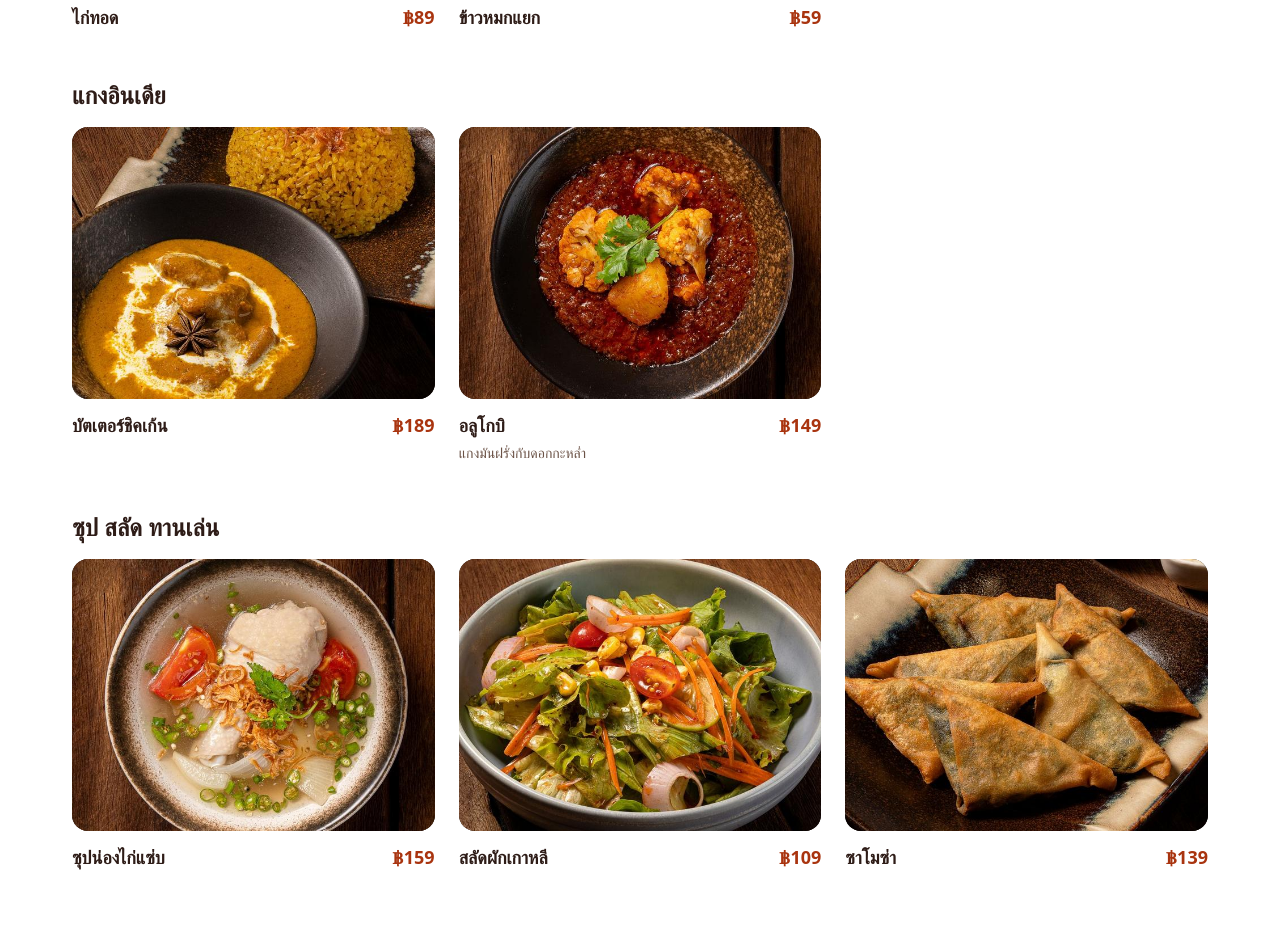
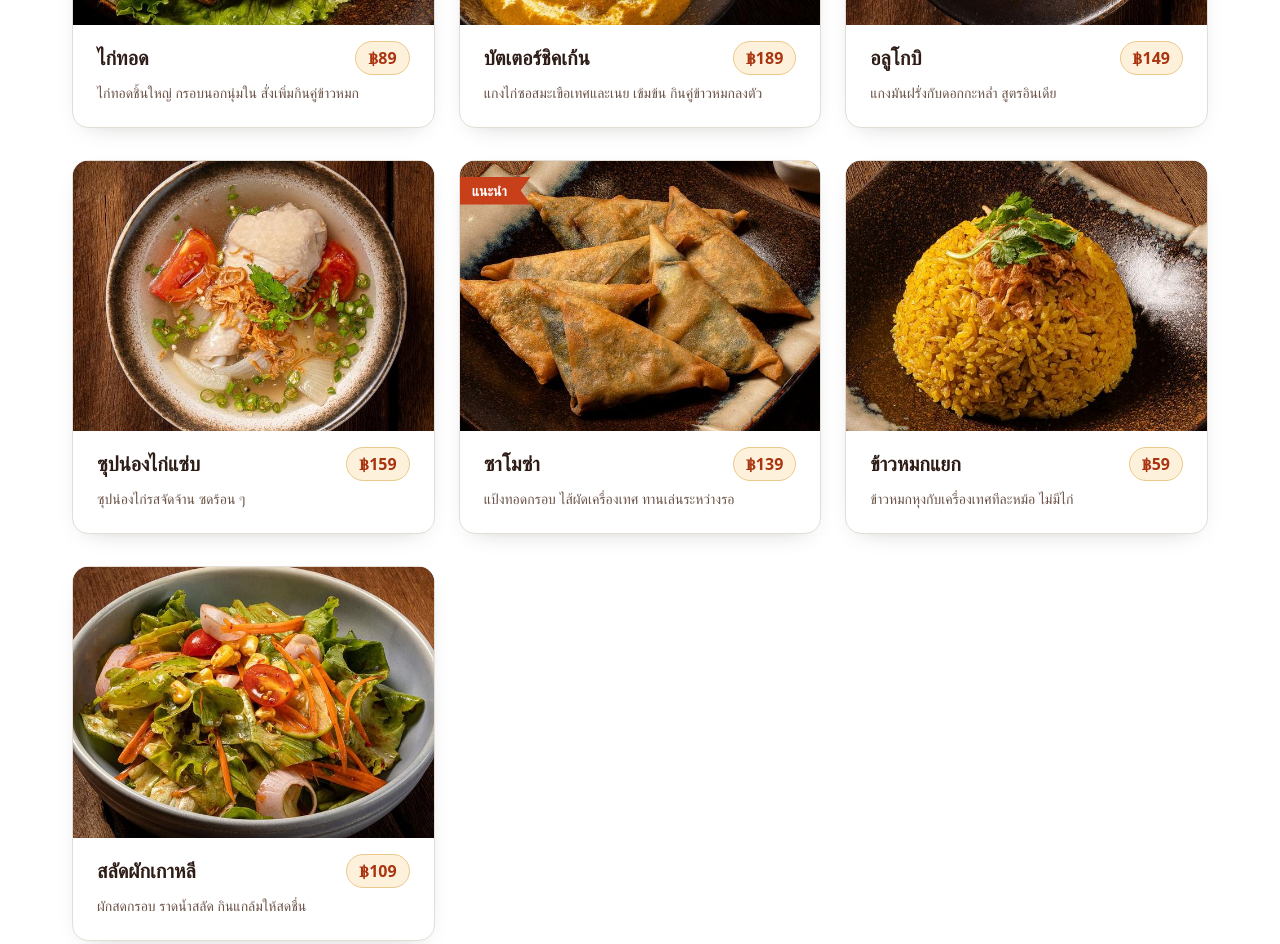
Before and after one commit to anawat34115/aman-design, a plain HTML site: page index.html in a window 1280 px wide. Shown: the part 1876-2820 px from the top of the page. Drawn offline with nearby package versions, Linux system fonts and the light colour scheme; a web font is replaced by a local one.

Commit message:
Menu as one grid of cards with recommended ribbons
- White cards with photo, name, price pill and a short description
- "แนะนำ" ribbon on the two sets, butter chicken and samosa
- Category headings removed; cards in the shop's chosen order
- Ignore the drafts folder

Co-Authored-By: Claude Opus 5.5 <noreply@anthropic.com>

```diff
--- a/index.html
+++ b/index.html
@@ -163,14 +163,16 @@ a.is-pending:not(.btn){text-decoration:none}
 
 /* Menu card */
 .menu-list{display:flex;flex-direction:column;gap:48px}
-.cat h3{margin-bottom:16px}
 .mgrid{display:grid;grid-template-columns:repeat(3,minmax(0,1fr));gap:32px 24px}
-.mcard{display:flex;flex-direction:column;gap:12px;margin:0}
-.mcard img{width:100%;aspect-ratio:4/3;object-fit:cover;border-radius:var(--r-lg);background:var(--wood)}
-.mrow{display:flex;justify-content:space-between;align-items:baseline;gap:12px}
-.mrow b{font:600 18px/28px var(--font)}
-.mrow .price{font:600 18px/28px var(--font);color:var(--brand-hover);white-space:nowrap}
-.mcard small{margin-top:-8px;font:400 14px/20px var(--font);color:var(--ink-2)}
+.mcard{position:relative;display:flex;flex-direction:column;margin:0;background:var(--paper);border:1px solid var(--line);border-radius:var(--r-lg);overflow:hidden;box-shadow:0 8px 24px -16px rgba(36,24,18,.35)}
+.mimg{position:relative;background:var(--wood)}
+.mimg img{display:block;width:100%;aspect-ratio:4/3;object-fit:cover}
+.mbody{display:flex;flex-direction:column;gap:8px;padding:16px 24px 24px}
+.mrow{display:flex;justify-content:space-between;align-items:center;gap:12px}
+.mrow b{font:600 20px/28px var(--font)}
+.mrow .price{font:600 16px/24px var(--font);color:var(--brand-hover);white-space:nowrap;background:#FDF1DC;border:1px solid #EBC98A;border-radius:999px;padding:4px 12px}
+.mbody p{font:400 14px/20px var(--font);color:var(--ink-2)}
+.ribbon{position:absolute;top:16px;left:0;z-index:1;font:600 14px/20px var(--font);color:#fff;background:var(--brand);padding:4px 24px 4px 12px;clip-path:polygon(0 0,100% 0,calc(100% - 10px) 50%,100% 100%,0 100%)}
 
 /* People + promises */
 .people{display:grid;grid-template-columns:minmax(0,1fr) minmax(0,1fr);gap:64px;align-items:center}
@@ -330,9 +332,11 @@ a.is-pending:not(.btn){text-decoration:none}
   .set-tag.a{left:8px}
   .set-tag.b{right:8px}
   .mgrid{grid-template-columns:repeat(2,minmax(0,1fr));gap:24px 16px}
-  .mrow{flex-direction:column;gap:0}
-  .mrow b,.mrow .price{font-size:16px;line-height:24px}
-  .mcard small{margin-top:0}
+  .mbody{padding:12px 12px 16px}
+  .mrow{flex-direction:column;align-items:flex-start;gap:8px}
+  .mrow b{font-size:16px;line-height:24px}
+  .mrow .price{font-size:14px;line-height:20px;padding:2px 8px}
+  .ribbon{top:8px;font-size:12px;line-height:16px;padding:4px 16px 4px 8px}
   .gtrack{grid-auto-columns:86%;gap:16px}
   .gsum{margin-top:-16px}
   .garrow{display:none}
@@ -414,30 +418,17 @@ a.is-pending:not(.btn){text-decoration:none}
       <h2 class="heading-2" id="menu-h">เมนูและราคา</h2>
       <p class="body-3 muted">ราคาทานที่ร้าน ราคาบนแอปเดลิเวอรี่อาจต่างกันเล็กน้อย</p>
     </div>
-    <div class="cat rv">
-      <h3 class="heading-5">ไก่และข้าว</h3>
-      <div class="mgrid">
-        <article class="mcard"><img src="img/set-grilled.jpg" alt="เซ็ตข้าวหมกไก่ย่าง" loading="lazy" width="640" height="640"><div class="mrow"><b>เซ็ตข้าวหมกไก่ย่าง</b><span class="price">฿189</span></div></article>
-        <article class="mcard"><img src="img/set-fried.jpg" alt="เซ็ตข้าวหมกไก่ทอด" loading="lazy" width="640" height="640"><div class="mrow"><b>เซ็ตข้าวหมกไก่ทอด</b><span class="price">฿189</span></div></article>
-        <article class="mcard"><img src="img/grilled-chicken.jpg" alt="ไก่ย่าง" loading="lazy" width="640" height="640"><div class="mrow"><b>ไก่ย่าง</b><span class="price">฿89</span></div></article>
-        <article class="mcard"><img src="img/fried-chicken.jpg" alt="ไก่ทอด" loading="lazy" width="640" height="640"><div class="mrow"><b>ไก่ทอด</b><span class="price">฿89</span></div></article>
-        <article class="mcard"><img src="img/rice.jpg" alt="ข้าวหมกแยก" loading="lazy" width="640" height="640"><div class="mrow"><b>ข้าวหมกแยก</b><span class="price">฿59</span></div></article>
-      </div>
-    </div>
-    <div class="cat rv">
-      <h3 class="heading-5">แกงอินเดีย</h3>
-      <div class="mgrid">
-        <article class="mcard"><img src="img/butter-chicken.jpg" alt="บัตเตอร์ชิคเก้น" loading="lazy" width="640" height="640"><div class="mrow"><b>บัตเตอร์ชิคเก้น</b><span class="price">฿189</span></div></article>
-        <article class="mcard"><img src="img/aloo-gobi.jpg" alt="อลูโกบิ" loading="lazy" width="640" height="640"><div class="mrow"><b>อลูโกบิ</b><span class="price">฿149</span></div><small>แกงมันฝรั่งกับดอกกะหล่ำ</small></article>
-      </div>
-    </div>
-    <div class="cat rv">
-      <h3 class="heading-5">ซุป สลัด ทานเล่น</h3>
-      <div class="mgrid">
-        <article class="mcard"><img src="img/soup.jpg" alt="ซุปน่องไก่แซ่บ" loading="lazy" width="640" height="640"><div class="mrow"><b>ซุปน่องไก่แซ่บ</b><span class="price">฿159</span></div></article>
-        <article class="mcard"><img src="img/salad.jpg" alt="สลัดผักเกาหลี" loading="lazy" width="640" height="640"><div class="mrow"><b>สลัดผักเกาหลี</b><span class="price">฿109</span></div></article>
-        <article class="mcard"><img src="img/samosa.jpg" alt="ซาโมซ่า" loading="lazy" width="640" height="640"><div class="mrow"><b>ซาโมซ่า</b><span class="price">฿139</span></div></article>
-      </div>
+    <div class="mgrid rv">
+      <article class="mcard"><span class="ribbon">แนะนำ</span><div class="mimg"><img src="img/set-grilled.jpg" alt="เซ็ตข้าวหมกไก่ย่าง" loading="lazy" width="640" height="640"></div><div class="mbody"><div class="mrow"><b>เซ็ตข้าวหมกไก่ย่าง</b><span class="price">฿189</span></div><p>ข้าวหมกหอมเครื่องเทศ ไก่ย่างชิ้นโต สลัด และน้ำจิ้มเขียวในจานเดียว</p></div></article>
+      <article class="mcard"><span class="ribbon">แนะนำ</span><div class="mimg"><img src="img/set-fried.jpg" alt="เซ็ตข้าวหมกไก่ทอด" loading="lazy" width="640" height="640"></div><div class="mbody"><div class="mrow"><b>เซ็ตข้าวหมกไก่ทอด</b><span class="price">฿189</span></div><p>ข้าวหมกหอมเครื่องเทศ ไก่ทอดกรอบนอกนุ่มใน สลัด และน้ำจิ้มเขียว</p></div></article>
+      <article class="mcard"><div class="mimg"><img src="img/grilled-chicken.jpg" alt="ไก่ย่าง" loading="lazy" width="640" height="640"></div><div class="mbody"><div class="mrow"><b>ไก่ย่าง</b><span class="price">฿89</span></div><p>ไก่หมักเครื่องเทศ ย่างจนหอม สั่งเพิ่มกินคู่ข้าวหมก</p></div></article>
+      <article class="mcard"><div class="mimg"><img src="img/fried-chicken.jpg" alt="ไก่ทอด" loading="lazy" width="640" height="640"></div><div class="mbody"><div class="mrow"><b>ไก่ทอด</b><span class="price">฿89</span></div><p>ไก่ทอดชิ้นใหญ่ กรอบนอกนุ่มใน สั่งเพิ่มกินคู่ข้าวหมก</p></div></article>
+      <article class="mcard"><span class="ribbon">แนะนำ</span><div class="mimg"><img src="img/butter-chicken.jpg" alt="บัตเตอร์ชิคเก้น" loading="lazy" width="640" height="640"></div><div class="mbody"><div class="mrow"><b>บัตเตอร์ชิคเก้น</b><span class="price">฿189</span></div><p>แกงไก่ซอสมะเขือเทศและเนย เข้มข้น กินคู่ข้าวหมกลงตัว</p></div></article>
+      <article class="mcard"><div class="mimg"><img src="img/aloo-gobi.jpg" alt="อลูโกบิ" loading="lazy" width="640" height="640"></div><div class="mbody"><div class="mrow"><b>อลูโกบิ</b><span class="price">฿149</span></div><p>แกงมันฝรั่งกับดอกกะหล่ำ สูตรอินเดีย</p></div></article>
+      <article class="mcard"><div class="mimg"><img src="img/soup.jpg" alt="ซุปน่องไก่แซ่บ" loading="lazy" width="640" height="640"></div><div class="mbody"><div class="mrow"><b>ซุปน่องไก่แซ่บ</b><span class="price">฿159</span></div><p>ซุปน่องไก่รสจัดจ้าน ซดร้อน ๆ</p></div></article>
+      <article class="mcard"><span class="ribbon">แนะนำ</span><div class="mimg"><img src="img/samosa.jpg" alt="ซาโมซ่า" loading="lazy" width="640" height="640"></div><div class="mbody"><div class="mrow"><b>ซาโมซ่า</b><span class="price">฿139</span></div><p>แป้งทอดกรอบ ไส้ผัดเครื่องเทศ ทานเล่นระหว่างรอ</p></div></article>
+      <article class="mcard"><div class="mimg"><img src="img/rice.jpg" alt="ข้าวหมกแยก" loading="lazy" width="640" height="640"></div><div class="mbody"><div class="mrow"><b>ข้าวหมกแยก</b><span class="price">฿59</span></div><p>ข้าวหมกหุงกับเครื่องเทศทีละหม้อ ไม่มีไก่</p></div></article>
+      <article class="mcard"><div class="mimg"><img src="img/salad.jpg" alt="สลัดผักเกาหลี" loading="lazy" width="640" height="640"></div><div class="mbody"><div class="mrow"><b>สลัดผักเกาหลี</b><span class="price">฿109</span></div><p>ผักสดกรอบ ราดน้ำสลัด กินแกล้มให้สดชื่น</p></div></article>
     </div>
   </div>
   <div class="combo-label wrap"><span class="caption-1 muted">ชุดยอดนิยม</span></div>
```
Also changed, not shown: 1 other file.
